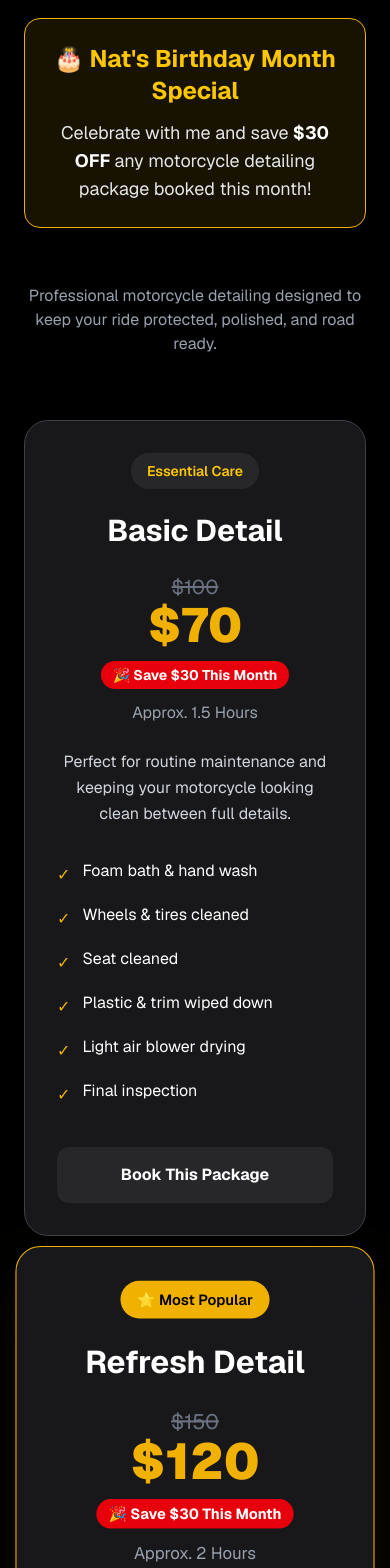
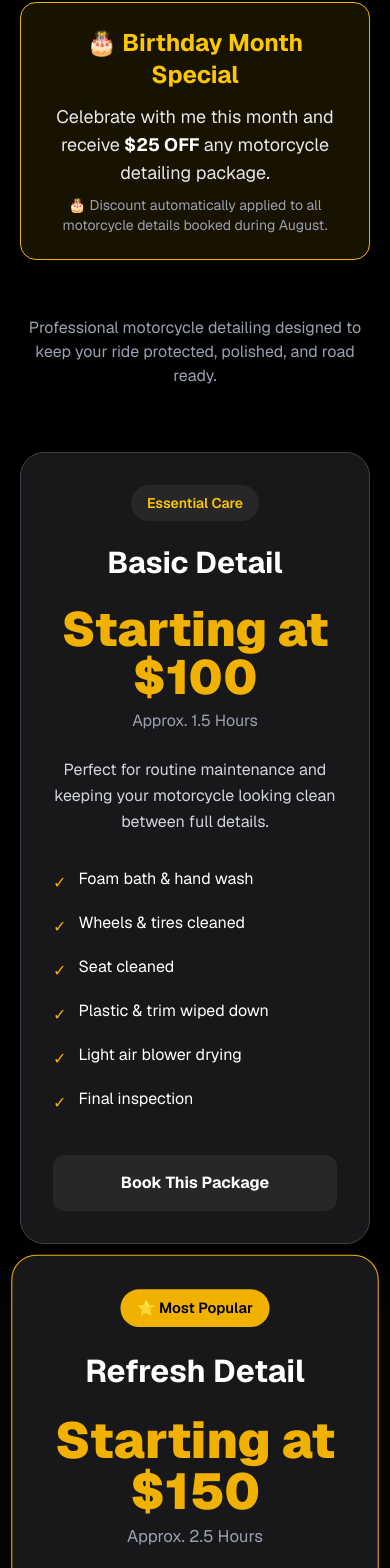
Before and after one commit to Natvibecodes/natflipswhips-website, a Next.js app: page / in a window 390 px wide. Shown: the part 4232-5800 px from the top of the page. Built offline with nearby package versions, Linux system fonts and the light colour scheme.

Commit message:
Update Packages.tsx
updates to website

```diff
--- a/app/components/Packages.tsx
+++ b/app/components/Packages.tsx
@@ -7,8 +7,7 @@ export default function Packages() {
     {
       title: "Basic Detail",
       badge: "Essential Care",
-      originalPrice: "$100",
-      salePrice: "$70",
+      price: "$100",
       time: "Approx. 1.5 Hours",
       featured: false,
       description:
@@ -25,9 +24,8 @@ export default function Packages() {
     {
       title: "Refresh Detail",
       badge: "⭐ Most Popular",
-      originalPrice: "$150",
-      salePrice: "$120",
-      time: "Approx. 2 Hours",
+      price: "$150",
+      time: "Approx. 2.5 Hours",
       featured: true,
       description:
         "Restore your motorcycle's shine with our most popular detailing package.",
@@ -45,8 +43,7 @@ export default function Packages() {
     {
       title: "Luxury Motorcycle Detail",
       badge: "Ultimate Protection",
-      originalPrice: "$250",
-      salePrice: "$220",
+      price: "$250",
       time: "Approx. 3.5 Hours",
       featured: false,
       description:
@@ -66,7 +63,7 @@ export default function Packages() {
   return (
     <section
       id="packages"
-      className="bg-black text-white py-24 px-6"
+      className="bg-black text-white py-20 px-5 md:py-24 md:px-6"
     >
       <FadeIn>
         <div className="max-w-7xl mx-auto text-center">
@@ -81,13 +78,17 @@ export default function Packages() {
 
           <div className="mx-auto mt-8 mb-14 max-w-3xl rounded-2xl border border-yellow-500 bg-yellow-500/10 p-6">
             <h3 className="text-2xl md:text-3xl font-bold text-yellow-400">
-              🎂 Nat's Birthday Month Special
+              🎂 Birthday Month Special
             </h3>
 
-            <p className="mt-3 text-gray-200 text-lg">
-              Celebrate with me and save
-              <span className="font-bold text-white"> $30 OFF </span>
-              any motorcycle detailing package booked this month!
+            <p className="mt-3 text-lg text-gray-200">
+              Celebrate with me this month and receive
+              <span className="font-bold text-white"> $25 OFF </span>
+              any motorcycle detailing package.
+            </p>
+
+            <p className="mt-2 text-sm text-gray-400">
+              🎂 Discount automatically applied to all motorcycle details booked during August.
             </p>
           </div>
 
@@ -96,7 +97,7 @@ export default function Packages() {
             protected, polished, and road ready.
           </p>
 
-          <div className="grid md:grid-cols-2 lg:grid-cols-3 gap-8 mt-16">
+          <div className="grid grid-cols-1 md:grid-cols-2 lg:grid-cols-3 gap-8 mt-16">
 
             {packages.map((pkg) => (
               <div
@@ -108,6 +109,7 @@ export default function Packages() {
                 }`}
               >
                 <div className="mb-6">
+
                   <span
                     className={`inline-block px-4 py-2 rounded-full text-sm font-semibold ${
                       pkg.featured
@@ -117,27 +119,18 @@ export default function Packages() {
                   >
                     {pkg.badge}
                   </span>
+
                 </div>
 
                 <h3 className="text-3xl font-bold">
                   {pkg.title}
                 </h3>
 
-                <div className="mt-6">
-                  <p className="text-gray-500 line-through text-xl">
-                    {pkg.originalPrice}
-                  </p>
+                <p className="text-yellow-500 text-5xl font-black mt-6">
+                  Starting at {pkg.price}
+                </p>
 
-                  <p className="text-yellow-500 text-5xl font-black">
-                    {pkg.salePrice}
-                  </p>
-
-                  <p className="mt-3 inline-block rounded-full bg-red-600 px-3 py-1 text-sm font-bold text-white">
-                    🎉 Save $30 This Month
-                  </p>
-                </div>
-
-                <p className="text-gray-400 mt-3">
+                <p className="text-gray-400 mt-2">
                   {pkg.time}
                 </p>
 
@@ -169,14 +162,15 @@ export default function Packages() {
                 >
                   Book This Package
                 </a>
+
               </div>
             ))}
 
           </div>
 
           <p className="text-gray-500 text-sm max-w-3xl mx-auto mt-12">
-            Birthday Month Special ends soon. Prices may vary depending on motorcycle size,
-            condition, and requested add-on services. A final quote will always be provided before work begins.
+            Prices may vary depending on motorcycle size, condition, and requested add-on services.
+            A final quote will always be provided before work begins.
           </p>
 
         </div>
```
